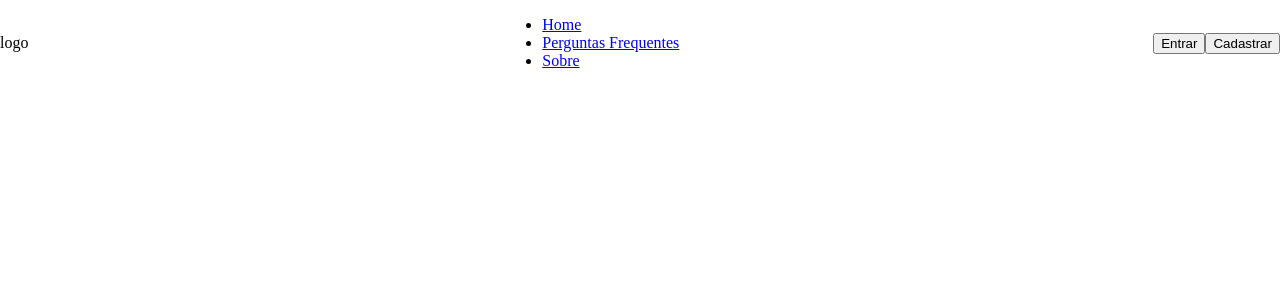
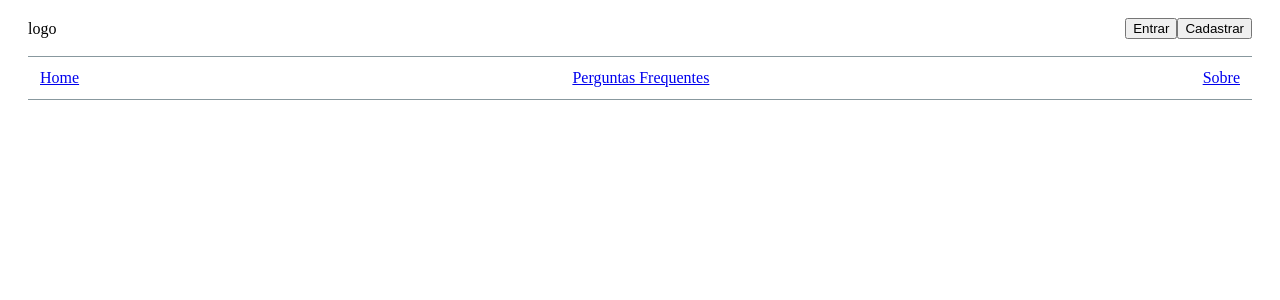
Before and after one commit to fischerafael/twigram-client, a Next.js app: page / in a window 1280 px wide. Shown: the top 300 px of the page. Built offline with nearby package versions, Linux system fonts and the light colour scheme.

Commit message:
added aboutpage & menu styles

```diff
--- a/src/components/commons/Menu/index.tsx
+++ b/src/components/commons/Menu/index.tsx
@@ -37,7 +37,42 @@ export const MenuWrapperStyle: StyleProps = styled.nav`
     display: flex;
     align-items: center;
     justify-content: space-between;
+
+    flex-wrap: wrap;
+
+    margin-top: 18px;
+    padding-left: 28px;
+    padding-right: 28px;
 `
-MenuWrapperStyle.Left = styled.div``
-MenuWrapperStyle.Center = styled.div``
-MenuWrapperStyle.Rigth = styled.div``
+MenuWrapperStyle.Left = styled.div`
+    padding: 0;
+    margin: 0;
+    order: 1;
+`
+MenuWrapperStyle.Center = styled.div`
+    padding: 0;
+    margin: 0;
+
+    order: 3;
+    width: 100%;
+
+    list-style: none;
+
+    display: flex;
+    align-items: center;
+    justify-content: space-between;
+
+    margin-top: 17px;
+    padding: 12px;
+
+    border-top: 1px solid #88989e;
+    border-bottom: 1px solid #88989e;
+`
+MenuWrapperStyle.Rigth = styled.div`
+    padding: 0;
+    margin: 0;
+    display: flex;
+    flex: 1;
+    order: 2;
+    justify-content: flex-end;
+`
--- a/src/components/molecules/MenuItem/index.tsx
+++ b/src/components/molecules/MenuItem/index.tsx
@@ -1,3 +1,5 @@
+import styled from 'styled-components'
+
 interface Props {
     url: string
     name: string
@@ -5,10 +7,26 @@ interface Props {
 
 const MenuItem: React.FC<Props> = ({ url, name }) => {
     return (
-        <li key={url}>
+        <ManuItemStyle key={url}>
             <a href={url}>{name}</a>
-        </li>
+        </ManuItemStyle>
     )
 }
 
 export default MenuItem
+
+export const ManuItemStyle = styled.a`
+    text-align: center;
+    display: block;
+
+    text-decoration: none;
+
+    color: #88989e;
+    transition: 200ms ease-in-out;
+
+    &:hover,
+    &:focus {
+        font-weight: 500;
+        color: #070c0e;
+    }
+`
```
Also changed, not shown: pages/sobre/index.tsx (added, +9 -0 lines).
